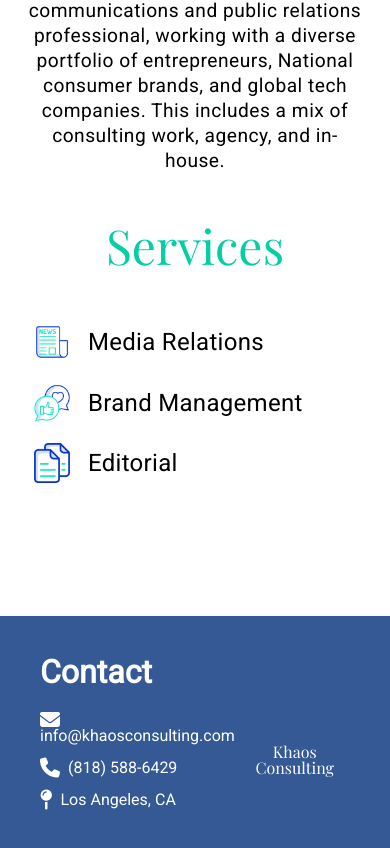
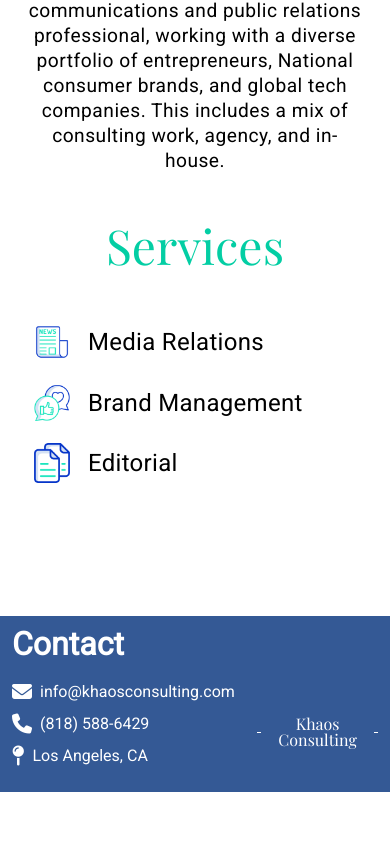
Before and after one commit to t-tullis/kyree-website, a React (Create React App) app: page / in a window 390 px wide. Shown: the part 1059-1907 px from the top of the page. After the commit the page ends 1851 px from the top, so only its background shows below. Built offline with nearby package versions, Linux system fonts and the light colour scheme; a web font is replaced by a local one.

Commit message:
removed a little padding for mobile footer

```diff
--- a/src/stylesheets/Footer.scss
+++ b/src/stylesheets/Footer.scss
@@ -6,6 +6,10 @@
         justify-content: space-between;
         padding: 2.5rem;
         margin: 0 auto;
+
+        @media(max-width: 500px){
+            padding: .75rem;
+        }
     }
 
     .contact{
```
